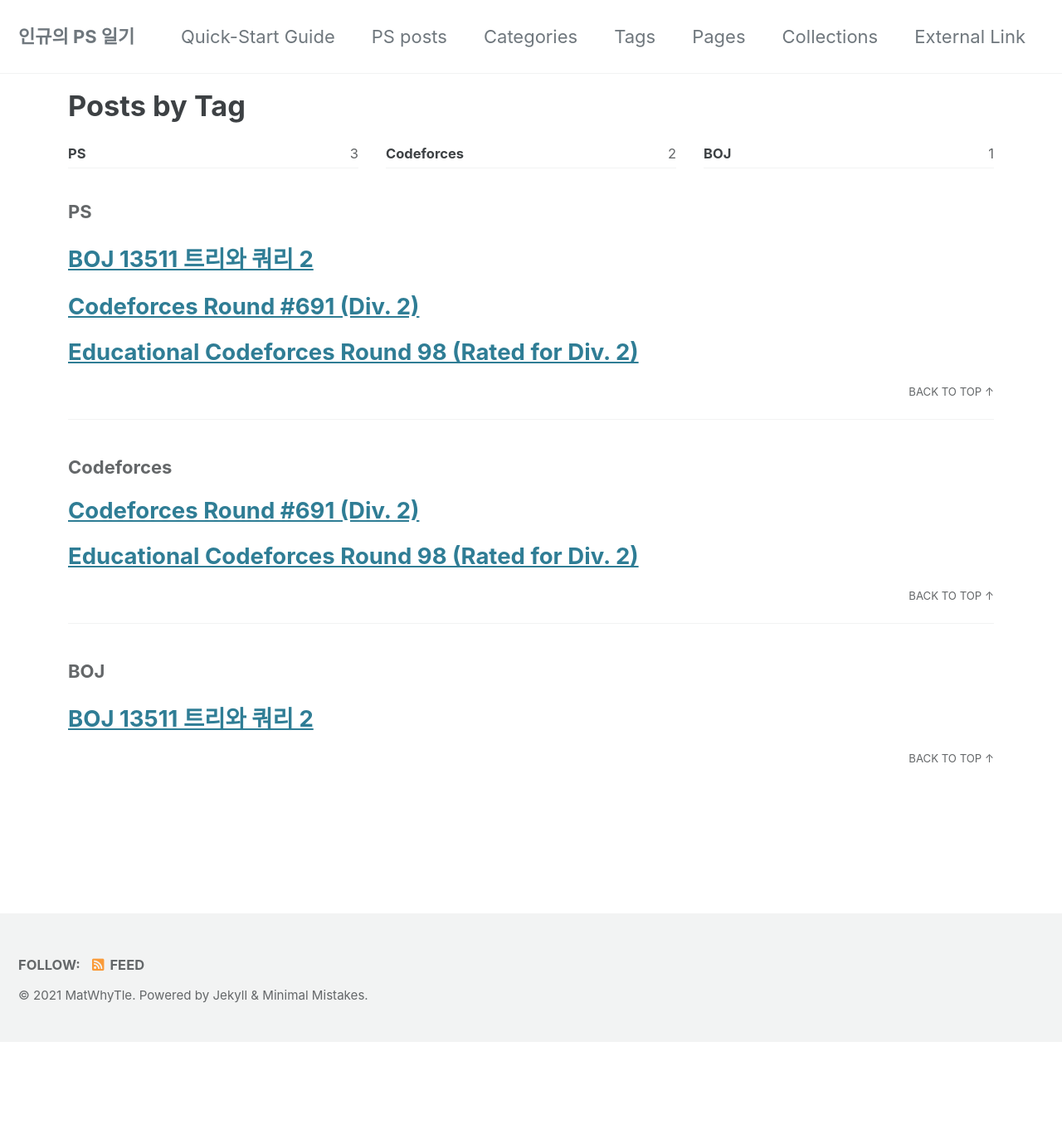
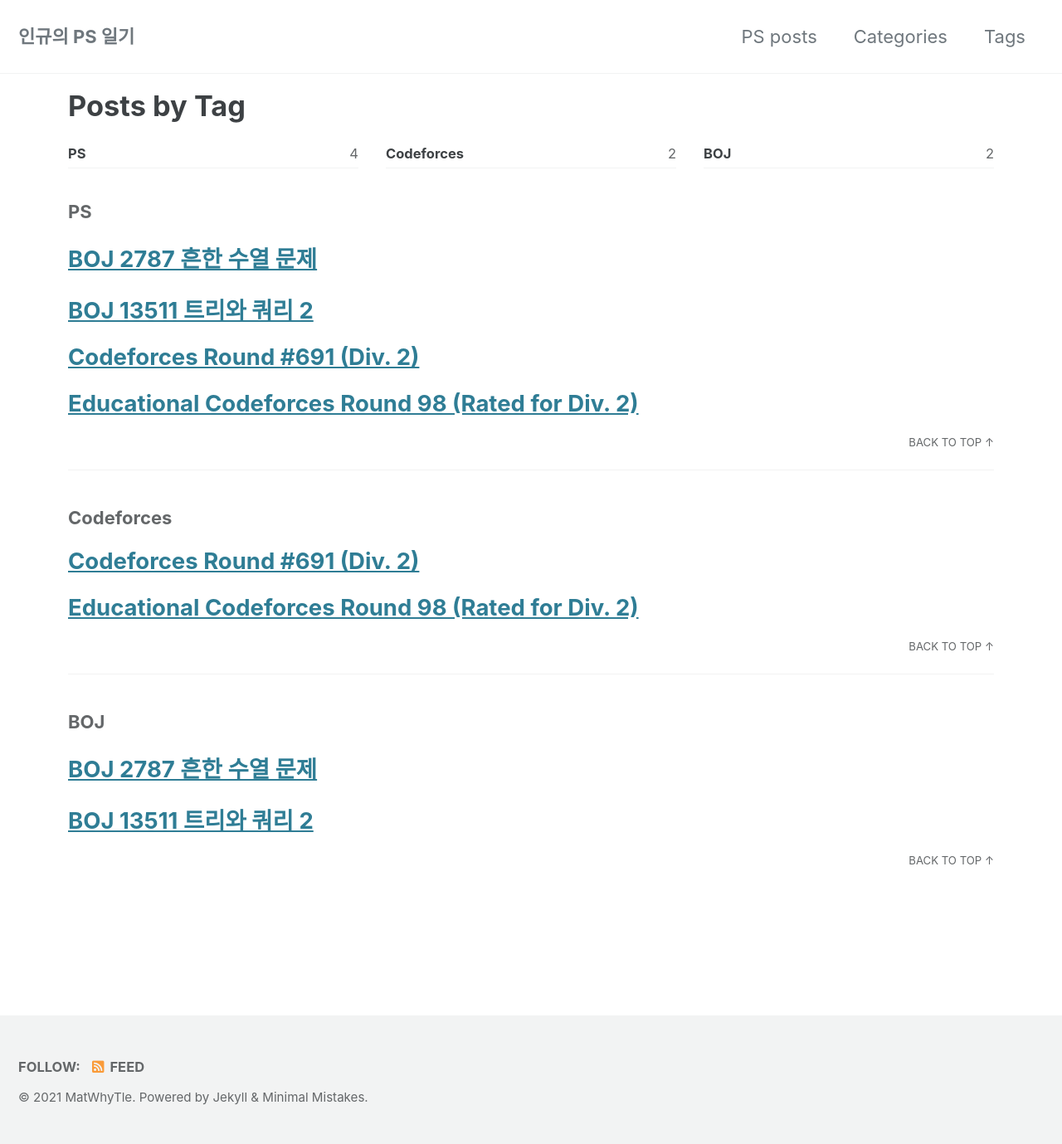
Before and after one commit to ingyu1008/previous-blog, a Jekyll site: the page built from _pages/tag-archive.md, in a window 1280 px wide. Shown: the whole page at 83% size. Built offline with Jekyll 4.4.1, drawn with Linux system fonts in a browser that asks for light colours; cached includes are drawn as plain includes; before the commit the page ends 1256 px from its top, so only the background shows below that; part of the change alters nothing that is shown.

Commit message:
new post

````diff
--- a/_data/navigation.yml
+++ b/_data/navigation.yml
@@ -1,16 +1,8 @@
 # main links
 main:
-  - title: "Quick-Start Guide"
-    url: /docs/quick-start-guide/
   - title: "PS posts"
     url: /categories/#ps
   - title: "Categories"
     url: /categories/
   - title: "Tags"
     url: /tags/
-  - title: "Pages"
-    url: /page-archive/
-  - title: "Collections"
-    url: /collection-archive/
-  - title: "External Link"
-    url: https://google.com
--- /dev/null
+++ b/_posts/2021-01-03-BOJ2787.md
@@ -0,0 +1,134 @@
+---
+title: "BOJ 2787 흔한 수열 문제"
+date: 2021-01-03 18:00:00 +0900
+categories:
+  - PS
+tags:
+  - BOJ
+  - PS
+classes: wide
+---
+
+<script type="text/javascript"
+src="https://cdn.mathjax.org/mathjax/latest/MathJax.js?config=TeX-AMS_HTML">
+</script>
+
+사용 알고리즘 : 이분매칭
+
+두 가지 형태의 조건이 최대 $$40,000$$개 들어온다.
+- $$1$$ $$x$$ $$y$$ $$v$$ - $$x$$번째 수 부터, $$y$$번째 수 중 제일 큰 값은 $$v$$
+- $$2$$ $$x$$ $$y$$ $$v$$ - $$x$$번째 수 부터, $$y$$번째 수 중 제일 작은 값은 $$v$$
+
+이 조건을 다음과 같이 이해하면 구현이 편해진다.
+
+- $$1$$ $$x$$ $$y$$ $$v$$ - $$x$$번째 수 부터, $$y$$번째 수 중에는 $$v + 1$$ 이상의 수는 없다, 그리고 나머지 수중에는 $$v$$가 없다.
+- $$2$$ $$x$$ $$y$$ $$v$$ - $$x$$번째 수 부터, $$y$$번째 수 중에는 $$v - 1$$ 이하의 수는 없다, 그리고 나머지 수중에는 $$v$$가 없다.
+
+이제 가능한 매칭을 간선으로 이어주면 이분그래프가 됨은 자명하다.
+이분매칭 알고리즘을 이용해 매칭 개수를 세 주고, 매칭때 이용한 $$w$$ 배열을 다시 이용해 정답인 수열을 출력할 수 있다.
+
+<details>
+<summary>제출 코드</summary>
+
+<div markdown="1">
+
+```cpp
+#include <iostream>
+#include <vector>
+
+bool blacklist[222][222];
+std::vector<int> V[222];
+int w[222];
+int ans[222];
+bool visited[222];
+
+int dfs(int node)
+{
+    if (visited[node])
+        return 0;
+    visited[node] = true;
+    for (int i = 0; i < V[node].size(); i++)
+    {
+        if (!w[V[node][i]] || dfs(w[V[node][i]]))
+        {
+            w[V[node][i]] = node;
+            return 1;
+        }
+    }
+    return 0;
+}
+
+int main(void)
+{
+    std::cin.tie(0);
+    std::ios_base::sync_with_stdio(false);
+
+    int N, M;
+    std::cin >> N >> M;
+    int q, x, y, v;
+    for (int i = 0; i < M; i++)
+    {
+        std::cin >> q >> x >> y >> v;
+        if (q == 1)
+        {
+            for (int j = x; j <= y; j++)
+            {
+                for (int k = v + 1; k <= N; k++)
+                {
+                    blacklist[j][k] = true;
+                }
+            }
+        }
+        else
+        {
+            for (int j = x; j <= y; j++)
+            {
+                for (int k = 1; k < v; k++)
+                {
+                    blacklist[j][k] = true;
+                }
+            }
+        }
+        for (int j = 1; j < x; j++)
+        {
+            blacklist[j][v] = true;
+        }
+        for (int j = y + 1; j <= N; j++)
+        {
+            blacklist[j][v] = true;
+        }
+    }
+
+    for (int i = 1; i <= N; i++)
+    {
+        for (int j = 1; j <= N; j++)
+        {
+            if (!blacklist[i][j])
+                V[i].push_back(j);
+        }
+    }
+
+    int res = 0;
+    for (int i = 1; i <= N; i++)
+    {
+        std::fill_n(visited, 222, false);
+        res += dfs(i);
+    }
+
+    if(res == N){
+        for(int i = 1; i <= N; i++){
+            ans[w[i]] = i;
+        }
+        for(int i = 1; i <= N; i++){
+            std::cout << ans[i] << " ";
+        }
+    } else {
+        std::cout << "-1\n";
+    }
+
+    return 0;
+}
+```
+
+</div>
+</details>
````
